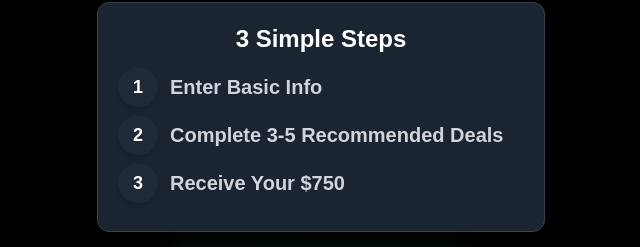
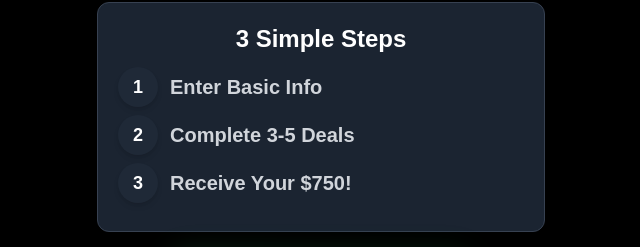
Before and after one commit to aydengemz/landerTemp, a Next.js app: page / in a window 1280 px wide. Shown: the part 379-626 px from the top of the page, without its empty margins (319-959 px from the left). Built offline with nearby package versions, Linux system fonts and the light colour scheme.

Commit message:
qolnormal cash2

```diff
--- a/app/page.tsx
+++ b/app/page.tsx
@@ -180,8 +180,8 @@ export default function Home() {
                 3 Simple Steps
               </h2>
               <ProgressStep number={1} title="Enter Basic Info" isActive={false} isCompleted={false} />
-              <ProgressStep number={2} title="Complete 3-5 Recommended Deals" isActive={false} isCompleted={false} />
-              <ProgressStep number={3} title="Receive Your $750" isActive={false} isCompleted={false} />
+              <ProgressStep number={2} title="Complete 3-5 Deals" isActive={false} isCompleted={false} />
+              <ProgressStep number={3} title="Receive Your $750!" isActive={false} isCompleted={false} />
             </CardContent>
           </Card>
 
```
